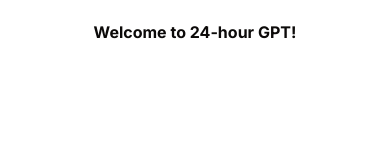
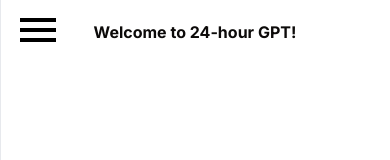
Before and after one commit to ruizTechServices/24hourgpt, a Next.js app: page / in a window 390 px wide. Shown: the top 160 px of the page. Built offline with nearby package versions, Linux system fonts and the light colour scheme.

Commit message:
edited dark mode on the sidenav toggle

```diff
--- a/src/app/page.tsx
+++ b/src/app/page.tsx
@@ -1,40 +1,15 @@
 'use client';
 
-import { useState } from 'react';
-import { ModeToggle } from '@/components/mode-toggle';
 import { Button } from '@/components/ui/button';
 import PricingTable from "@/components/gptPricingTable";
-import { Separator } from "@/components/ui/separator";
 import { ScrollArea } from "@/components/ui/scroll-area"
 import { useChat } from 'ai/react';
-import {
-  DropdownMenu,
-  DropdownMenuContent,
-  DropdownMenuItem,
-  DropdownMenuLabel,
-  DropdownMenuSeparator,
-  DropdownMenuTrigger,
-} from "@/components/ui/dropdown-menu"
 import GPTLogo from '@/components/GPTLogo';
 import SideNav from '@/components/sideNav';
 
 export default function Home() {
   const { messages, input, handleInputChange, handleSubmit } = useChat();
-  const [name, setName] = useState('');
-  const [isOpen, setIsOpen] = useState(false); // State to manage the menu icon
 
-  // Toggles the isOpen state between true and false
-  const toggleMenu = () => {
-    setIsOpen(!isOpen);
-  };
-
-  // useEffect to load the username prompt once on component mount
-  // useState(() => {
-  //   const userName = window.prompt('Please enter your name:');
-  //   if (userName) {
-  //     setName(userName);
-  //   }
-  // }, []); // Empty dependency array ensures this runs only once
 
   return (
     <div className="container-fluid mx-auto flex h-full">
--- a/src/components/sideNav.tsx
+++ b/src/components/sideNav.tsx
@@ -1,4 +1,6 @@
 import React, { useState } from 'react';
+import { ModeToggle } from './mode-toggle';
+import { Separator } from '@radix-ui/react-dropdown-menu';
 
 type SideNavProps = {
     name: string;
@@ -14,9 +16,9 @@ const SideNav: React.FC<SideNavProps> = ({ name }) => {
             {/* Mobile Hamburger Menu Icon */}
             <div className='absolute left-5 top-3 z-20 md:hidden'>
                 <div onClick={toggleMenu} className="cursor-pointer">
-                    <div className={`w-9 h-1 bg-white my-1.5 transition-transform duration-300 ${isOpen ? 'transform rotate-45 translate-y-2.5' : ''}`}></div>
-                    <div className={`w-9 h-1 bg-white my-1.5 transition-opacity duration-300 ${isOpen ? 'opacity-0' : 'opacity-100'}`}></div>
-                    <div className={`w-9 h-1 bg-white my-1.5 transition-transform duration-300 ${isOpen ? 'transform -rotate-45 -translate-y-2.5' : ''}`}></div>
+                    <div className={`w-9 h-1 bg-black text-black dark:bg-white dark:text-white my-1.5 transition-transform duration-300 ${isOpen ? 'transform rotate-45 translate-y-2.5' : ''}`}></div>
+                    <div className={`w-9 h-1 bg-black text-black dark:bg-white dark:text-white my-1.5 transition-opacity duration-300 ${isOpen ? 'opacity-0' : 'opacity-100'}`}></div>
+                    <div className={`w-9 h-1 bg-black text-black dark:bg-white dark:text-white my-1.5 transition-transform duration-300 ${isOpen ? 'transform -rotate-45 -translate-y-2.5' : ''}`}></div>
                 </div>
             </div>
 
@@ -32,6 +34,11 @@ const SideNav: React.FC<SideNavProps> = ({ name }) => {
                     <h2 className="font-bold text-white">Chat History</h2>
                     {/* Placeholder for chat history. You might want to map through your chat history state here. */}
                 </div>
+          <div className="md:absolute md:left-10 flex flex-col items-center md:bottom-10 mt-20">
+                    <ModeToggle />
+            <Separator className="mt-10" />
+            <span className='text-xs'>©2024 ruizTechServices|</span>
+                </div>
             </div>
             <div className={`fixed inset-0 bg-black opacity-50 z-10 ${isOpen ? 'block' : 'hidden'} md:hidden`} onClick={toggleMenu}></div> {/* Overlay when menu is open */}
         </div>
```
